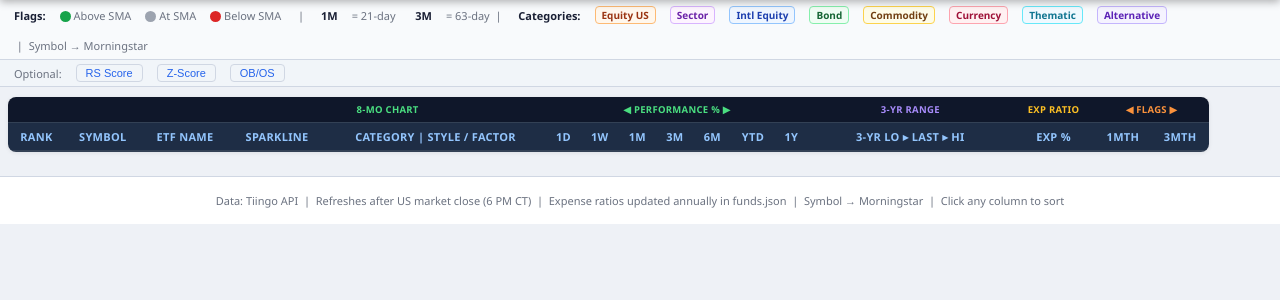
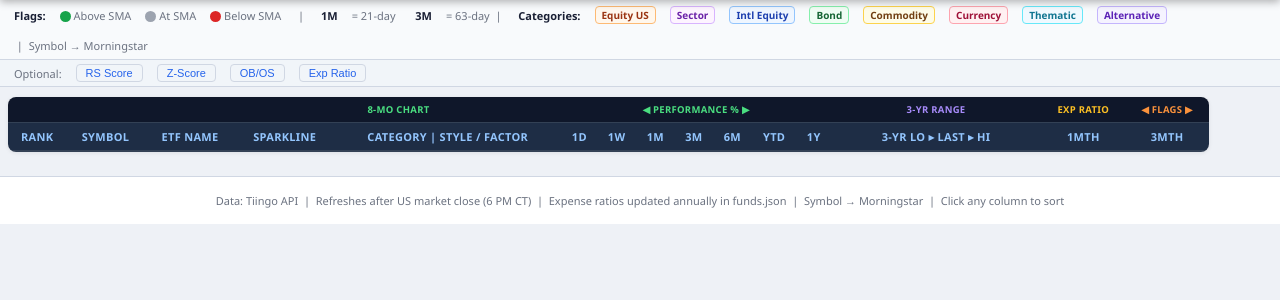
Before and after one commit to Jamesm2009/ETF-Dashboard, a Flask app: page / in a window 1280 px wide. Shown: the part 95-395 px from the top of the page. Run offline with Flask 3, Linux system fonts and the light colour scheme; lists and menus that the app fills with data are empty.

Commit message:
Update index.html

```diff
--- a/templates/index.html
+++ b/templates/index.html
@@ -256,6 +256,7 @@ footer { text-align: center; padding: 16px; color: var(--muted); font-size: 11px
   <button onclick="toggleCol('rs-col')">RS Score</button>
   <button onclick="toggleCol('zsc-col')">Z-Score</button>
   <button onclick="toggleCol('obos-col')">OB/OS</button>
+  <button onclick="toggleCol('ttm-col')">Exp Ratio</button>
 </div>
 
 <div class="table-wrap">
@@ -286,7 +287,7 @@ footer { text-align: center; padding: 16px; color: var(--muted); font-size: 11px
       <th onclick="sortTable(10)" data-col="10">YTD</th>
       <th onclick="sortTable(11)" data-col="11">1Y</th>
       <th onclick="sortTable(12)" data-col="12" style="min-width:160px">3-Yr Lo ▸ Last ▸ Hi</th>
-      <th onclick="sortTable(13)" data-col="13">Exp %</th>
+      <th onclick="sortTable(13)" data-col="13" class="col-hidden ttm-col">Exp %</th>
       <th onclick="sortTable(14)" data-col="14" class="col-hidden rs-col">RS Score</th>
       <th onclick="sortTable(15)" data-col="15" class="col-hidden zsc-col">Z-Score</th>
       <th onclick="sortTable(16)" data-col="16" class="col-hidden obos-col">OB / OS</th>
```
